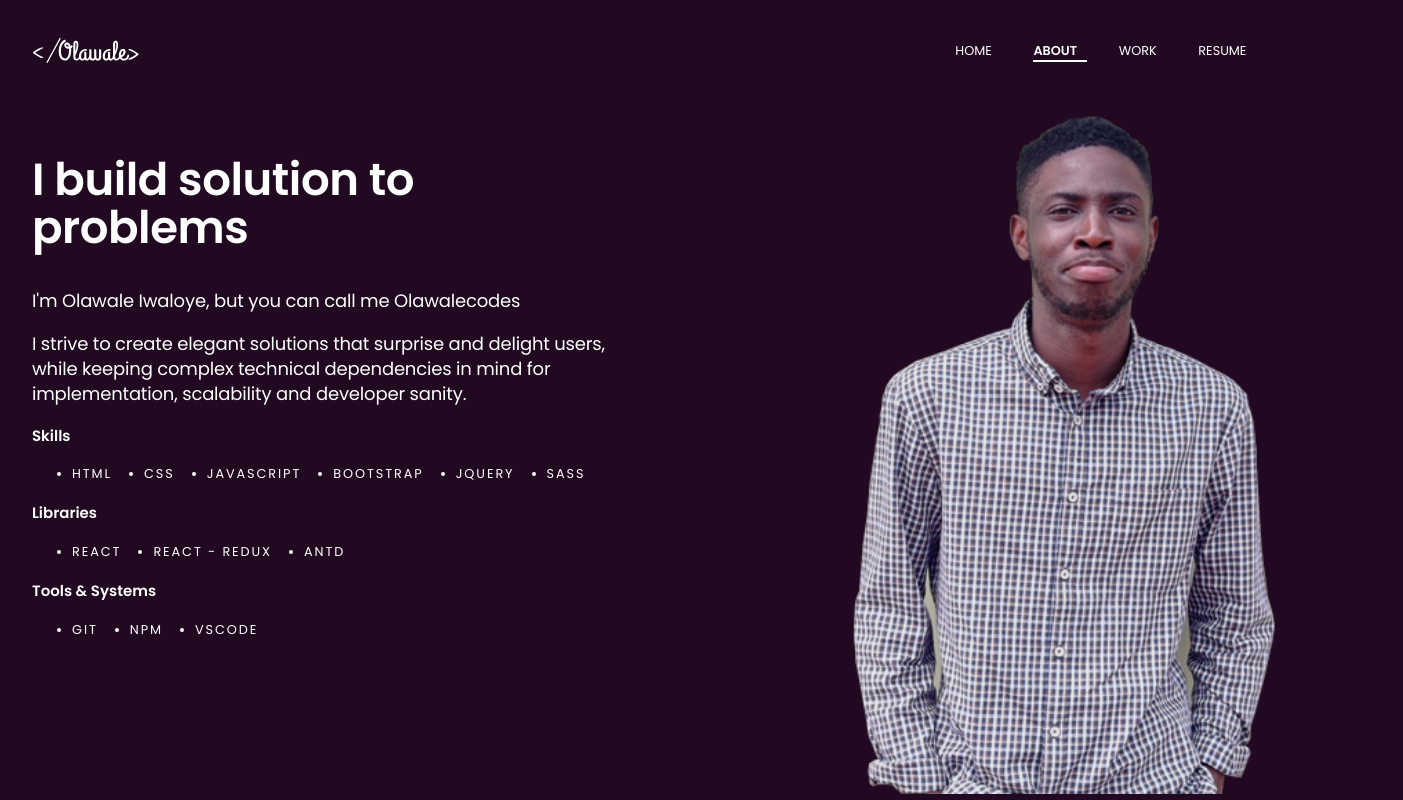
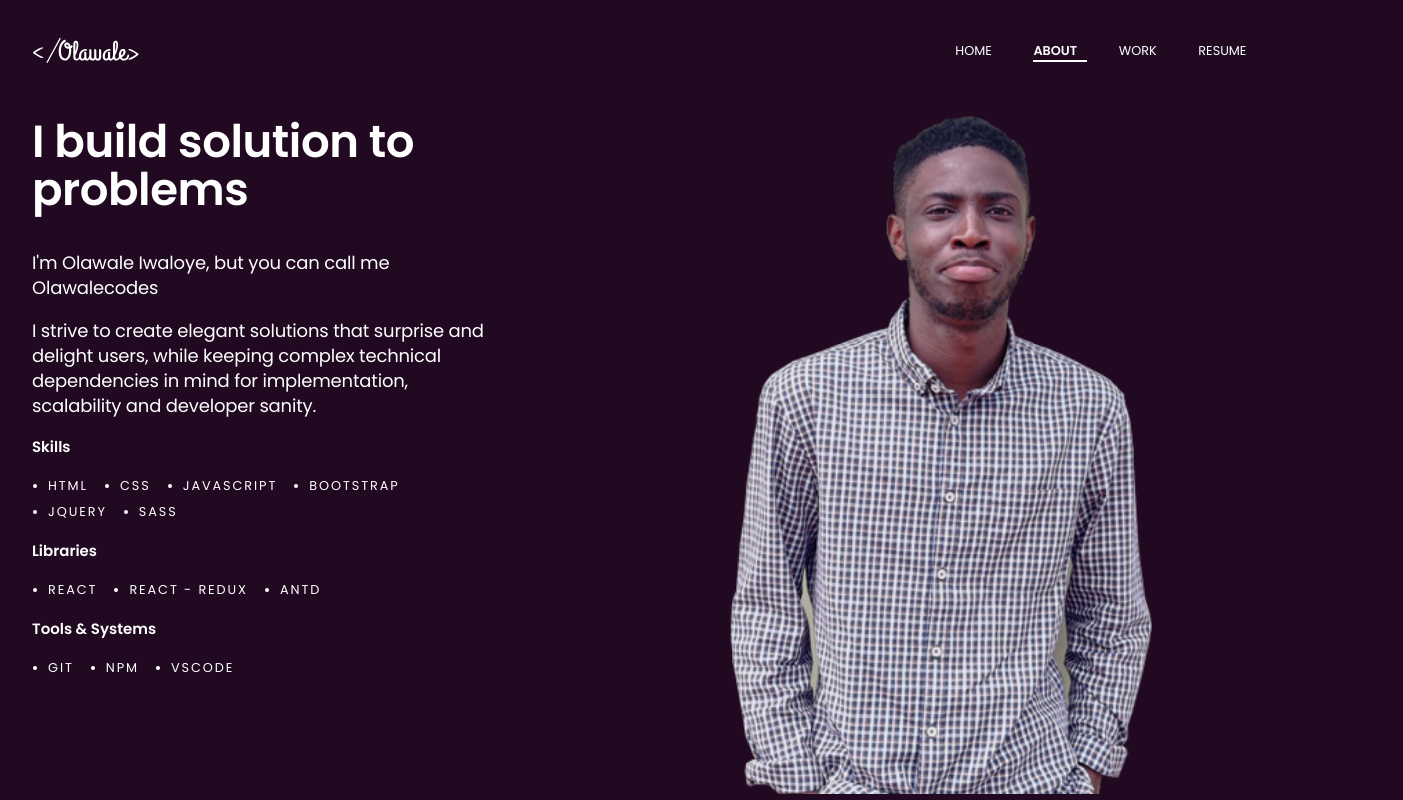
Before and after one commit to iwa-temmy/olawalecodes, a React (Create React App) app: page /about in a window 1280 px wide. Shown: the whole page, 1403 px wide, since content can reach past the window. Built offline with nearby package versions, Linux system fonts and the light colour scheme.

Commit message:
about page fix

```diff
--- a/src/assets/css/style.css
+++ b/src/assets/css/style.css
@@ -34,6 +34,8 @@ a {
 
 .flex {
   display: flex;
+  flex-wrap: wrap;
+  padding: 0 1rem;
 }
 
 .navbar {
--- a/src/assets/scss/_base.scss
+++ b/src/assets/scss/_base.scss
@@ -34,4 +34,6 @@ a {
 }
 .flex{
   display: flex;
+  flex-wrap: wrap;
+  padding: 0 1rem;
 }
```
